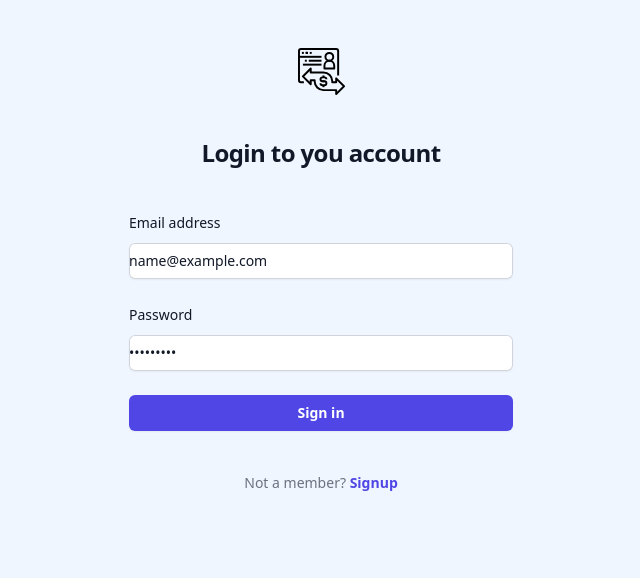
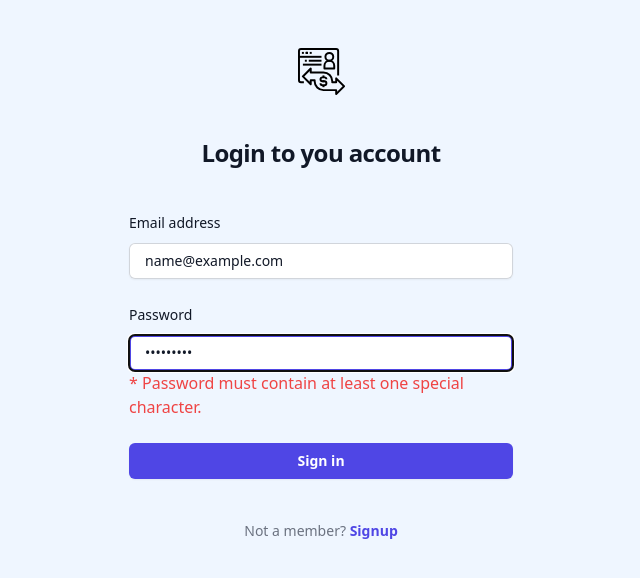
Before and after one commit to Bozziezeed/fullstack-login-register-app, a Next.js app in the folder nextjs-app/: page /login in a window 1280 px wide. Both pictures are taken after typing "name@example.com", "Sample123" into the empty fields and a click on the button "Sign in". Shown: the top 578 px of the page, without its empty margins (319-959 px from the left). Built offline with nearby package versions, Linux system fonts and the light colour scheme; no server answers.

Commit message:
[update]: login & middleware auth

```diff
--- a/nextjs-app/package.json
+++ b/nextjs-app/package.json
@@ -9,11 +9,13 @@
     "lint": "next lint"
   },
   "dependencies": {
+    "@hookform/error-message": "^2.0.1",
     "antd": "^5.20.6",
     "axios": "^1.7.7",
     "next": "14.2.13",
     "react": "^18",
     "react-dom": "^18",
+    "react-hook-form": "^7.53.0",
     "react-icons": "^5.3.0"
   },
   "devDependencies": {
--- a/nextjs-app/src/app/(auth)/login/page.tsx
+++ b/nextjs-app/src/app/(auth)/login/page.tsx
@@ -1,37 +1,56 @@
+/* eslint-disable @typescript-eslint/no-unused-vars */
 "use client";
 import { Base_Response } from "@/models/response-model";
+import { extractError } from "@/utils";
 import { LOGIN, POST } from "@/utils/api.util";
 import { useNotificationContext } from "@/utils/NotificationProvider";
+import { ErrorMessage } from "@hookform/error-message";
+import { AxiosError } from "axios";
 import Image from "next/image";
 import Link from "next/link";
 import { useRouter } from "next/navigation";
 import React from "react";
+import { useForm } from "react-hook-form";
+
+type FormValues = {
+  email: string;
+  password: string;
+};
 
 const Login = () => {
   const noti = useNotificationContext();
   const router = useRouter();
 
-  const handleSubmit = async (e: React.FormEvent<HTMLFormElement>) => {
-    e.preventDefault();
+  /** variables */
+  const {
+    register,
+    handleSubmit,
+    formState: { errors },
+  } = useForm<FormValues>({
+    defaultValues: {
+      email: "",
+      password: "",
+    },
+  });
+
+  const onSubmit = async (formData: FormValues) => {
     try {
-      // send login request
-      const response = (await POST(
+      const res = (await POST(
         LOGIN,
         {},
         {
-          email: "mail1@mail.com",
-          password: "@Pass1234",
+          email: formData.email,
+          password: formData.password,
         }
       )) as Base_Response;
 
-      if (response.success) {
-        noti.success("Login successful user: " + response.data?.name);
+      const { success, data } = res;
+      if (success) {
+        noti.success(`${data?.name} : Logged in successfully!`);
         router.push("/home");
-      } else {
-        noti.error("Invalid email or password");
       }
-    } catch (error) {
-      console.log(error);
+    } catch (err: unknown) {
+      noti.error(extractError(err));
     }
   };
 
@@ -55,7 +74,7 @@ const Login = () => {
           action="#"
           method="POST"
           className="space-y-6"
-          onSubmit={(e) => handleSubmit(e)}
+          onSubmit={handleSubmit(onSubmit)}
         >
           <div>
             <label
@@ -67,11 +86,29 @@ const Login = () => {
             <div className="mt-2">
               <input
                 id="email"
+                type="email"
+                autoComplete="email"
+                className="px-4 block w-full rounded-md border-0 py-1.5 text-gray-900 shadow-sm ring-1
+                ring-inset ring-gray-300 placeholder:text-gray-400 focus:ring-2 focus:ring-inset focus:ring-indigo-600
+                sm:text-sm sm:leading-6"
+                {...register("email", {
+                  required: {
+                    value: true,
+                    message: "Email is required",
+                  },
+                  validate: {
+                    isValidPassword: (value) =>
+                      /^[^\s@]+@[^\s@]+\.[^\s@]+$/.test(value) ||
+                      "Email is not valid",
+                  },
+                })}
+              />
+              <ErrorMessage
+                errors={errors}
                 name="email"
-                type="email"
-                required
-                autoComplete="email"
-                className="block w-full rounded-md border-0 py-1.5 text-gray-900 shadow-sm ring-1 ring-inset ring-gray-300 placeholder:text-gray-400 focus:ring-2 focus:ring-inset focus:ring-indigo-600 sm:text-sm sm:leading-6"
+                render={({ message }) => (
+                  <p className="text-red-500">* {message}</p>
+                )}
               />
             </div>
           </div>
@@ -88,11 +125,40 @@ const Login = () => {
             <div className="mt-2">
               <input
                 id="password"
+                type="password"
+                autoComplete="current-password"
+                className="px-4 block w-full rounded-md border-0 py-1.5 text-gray-900 shadow-sm ring-1 ring-inset ring-gray-300 placeholder:text-gray-400 focus:ring-2 focus:ring-inset focus:ring-indigo-600 sm:text-sm sm:leading-6"
+                {...register("password", {
+                  required: {
+                    value: true,
+                    message: "Password is required",
+                  },
+
+                  validate: {
+                    minLength: (value: string) =>
+                      value.length >= 8 ||
+                      "Password must be at least 8 characters long.",
+                    hasUppercase: (value: string) =>
+                      /[A-Z]/.test(value) ||
+                      "Password must contain at least one uppercase letter.",
+                    hasLowercase: (value: string) =>
+                      /[a-z]/.test(value) ||
+                      "Password must contain at least one lowercase letter.",
+                    hasNumber: (value: string) =>
+                      /\d/.test(value) ||
+                      "Password must contain at least one number.",
+                    hasSpecialChar: (value: string) =>
+                      /[\W_]/.test(value) ||
+                      "Password must contain at least one special character.",
+                  },
+                })}
+              />
+              <ErrorMessage
+                errors={errors}
                 name="password"
-                type="password"
-                required
-                autoComplete="current-password"
-                className="block w-full rounded-md border-0 py-1.5 text-gray-900 shadow-sm ring-1 ring-inset ring-gray-300 placeholder:text-gray-400 focus:ring-2 focus:ring-inset focus:ring-indigo-600 sm:text-sm sm:leading-6"
+                render={({ message }) => (
+                  <p className="text-red-500">* {message}</p>
+                )}
               />
             </div>
           </div>
--- a/nextjs-app/src/components/Header.tsx
+++ b/nextjs-app/src/components/Header.tsx
@@ -1,5 +1,5 @@
 "use client";
-import { useEffect, useRef, useState } from "react";
+import { useEffect, useState } from "react";
 import { GET, LOGOUT, POST, USER } from "@/utils/api.util";
 import { useNotificationContext } from "@/utils/NotificationProvider";
 import Image from "next/image";
@@ -12,9 +12,6 @@ import { IoIosArrowDown, IoIosArrowUp } from "react-icons/io";
 import React from "react";
 import { User } from "@/models/response-model";
 
-type HeaderProps = {
-  setHeight: React.Dispatch<React.SetStateAction<number>>;
-};
 export default function Header() {
   const noti = useNotificationContext();
   const router = useRouter();
@@ -185,8 +182,10 @@ export default function Header() {
                 className={`lg:flex lg:flex-row justify-end gap-8 items-center pt-2 hidden`}
               >
                 <li
-                  className={`relative p-2 hover-border text-blue-800 ${
-                    pathname === "/home" && "border-text-blue-500"
+                  className={`relative p-2  text-blue-800 ${
+                    pathname === "/home"
+                      ? "border-y-2 border-blue-500"
+                      : "hover-border"
                   }`}
                 >
                   <Link href="#" className="text-[18px]">
@@ -369,7 +368,10 @@ export default function Header() {
             <div className="border-b-2 border-gray-200 w-full" />
 
             <li className="relative p-2 ">
-              <div className="relative w-10 h-10 overflow-hidden bg-gray-100 rounded-full dark:bg-gray-600">
+              <div
+                onClick={() => setIsProfileOpen(!isProfileOpen)}
+                className="relative w-10 h-10 overflow-hidden bg-gray-100 rounded-full dark:bg-gray-600 hover:cursor-pointer"
+              >
                 <svg
                   className="absolute w-12 h-12 text-gray-400 -left-1"
                   fill="currentColor"
@@ -384,6 +386,28 @@ export default function Header() {
                 </svg>
               </div>
             </li>
+
+            <div
+              className={`w-full flex flex-col gap-2 items-center overflow-hidden transition-all duration-[1s] ease-in-out transform ${
+                isProfileOpen
+                  ? "max-h-[500px] opacity-100"
+                  : "max-h-0 opacity-0"
+              }`}
+              style={{ transitionProperty: "max-height, opacity" }}
+            >
+              <li className="text-[18px] relative p-2  text-blue-800 transition-all duration-[0.5s] ease-in-out transform">
+                User: {user?.name}
+              </li>
+              <div className="border-b-2 border-gray-200 w-full" />
+              <li className="text-[18px] relative p-2  text-blue-800 transition-all duration-[0.5s] ease-in-out transform">
+                Email: {user?.email}
+              </li>
+              <div className="border-b-2 border-gray-200 w-full" />
+              <li className="text-[18px] relative p-2 hover:text-green-500 text-blue-800 transition-all duration-[0.5s] ease-in-out transform">
+                <button onClick={onLogout}>Log out</button>
+              </li>
+            </div>
+            <div className="border-b-2 border-gray-200 w-full" />
           </ul>
           {/* Language menu on mobile size */}
 
--- a/nextjs-app/src/utils/api.util.ts
+++ b/nextjs-app/src/utils/api.util.ts
@@ -2,14 +2,14 @@ import axios from "axios";
 
 const baseURL = `http://localhost:${process.env.NEXT_PUBLIC_SERVER_PORT}`;
 
-const api = axios.create({
-  baseURL: baseURL,
-  headers: {
-    "Content-Type": "application/json",
-  },
-  timeout: 300000,
-  paramsSerializer: { indexes: null },
-});
+// const api = axios.create({
+//   baseURL: baseURL,
+//   headers: {
+//     "Content-Type": "application/json",
+//   },
+//   timeout: 300000,
+//   paramsSerializer: { indexes: null },
+// });
 
 /**
  * ฟังก์ชั่นสำหรับ ดึงข้อมูล
@@ -21,7 +21,7 @@ export const GET = async (path: string, param = {}) => {
   try {
     console.log("Calling GET on :>> ", path);
 
-    const response = await api.get(path, {
+    const response = await axios.get(path, {
       params: param,
       withCredentials: true,
     });
@@ -50,7 +50,7 @@ export const POST = async (path: string, param = {}, data: object) => {
   try {
     console.log("Calling POST on :>> ", path);
 
-    const response = await api.post(path, data, {
+    const response = await axios.post(path, data, {
       params: param,
       withCredentials: true,
     });
--- /dev/null
+++ b/nextjs-app/src/utils/index.ts
@@ -0,0 +1,12 @@
+import { Base_Response } from "@/models/response-model";
+import { AxiosError } from "axios";
+
+/* eslint-disable @typescript-eslint/no-explicit-any */
+export function extractError(error: unknown): string {
+  if (error instanceof AxiosError) {
+    const data = error.response?.data as Base_Response;
+    return data.message;
+  } else {
+    return "An error occurred.";
+  }
+}
```
Also changed, not shown: nextjs-app/src/middleware.ts (added, +69 -0 lines), 1 other file (tests, documents, lock files or other folders).
